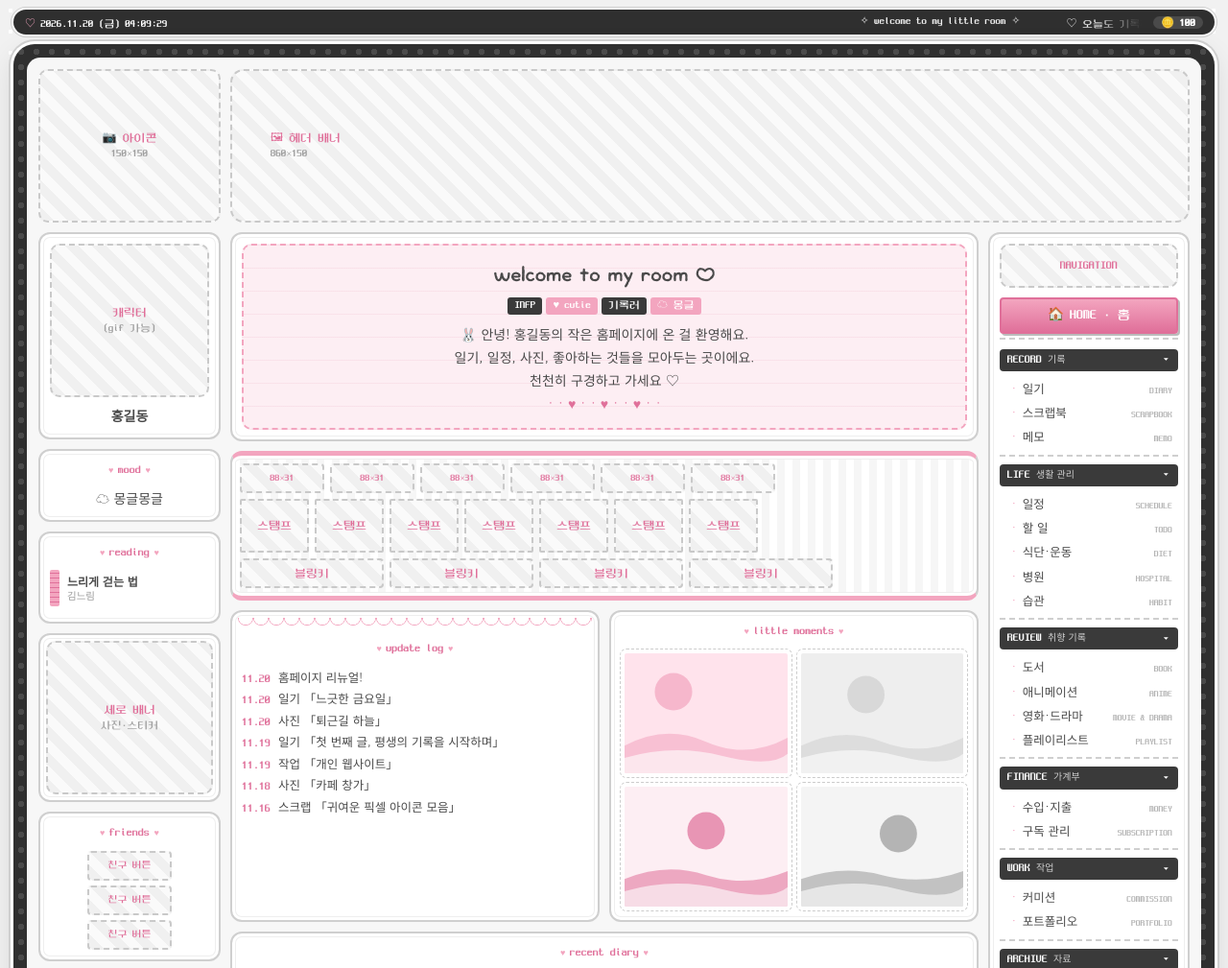
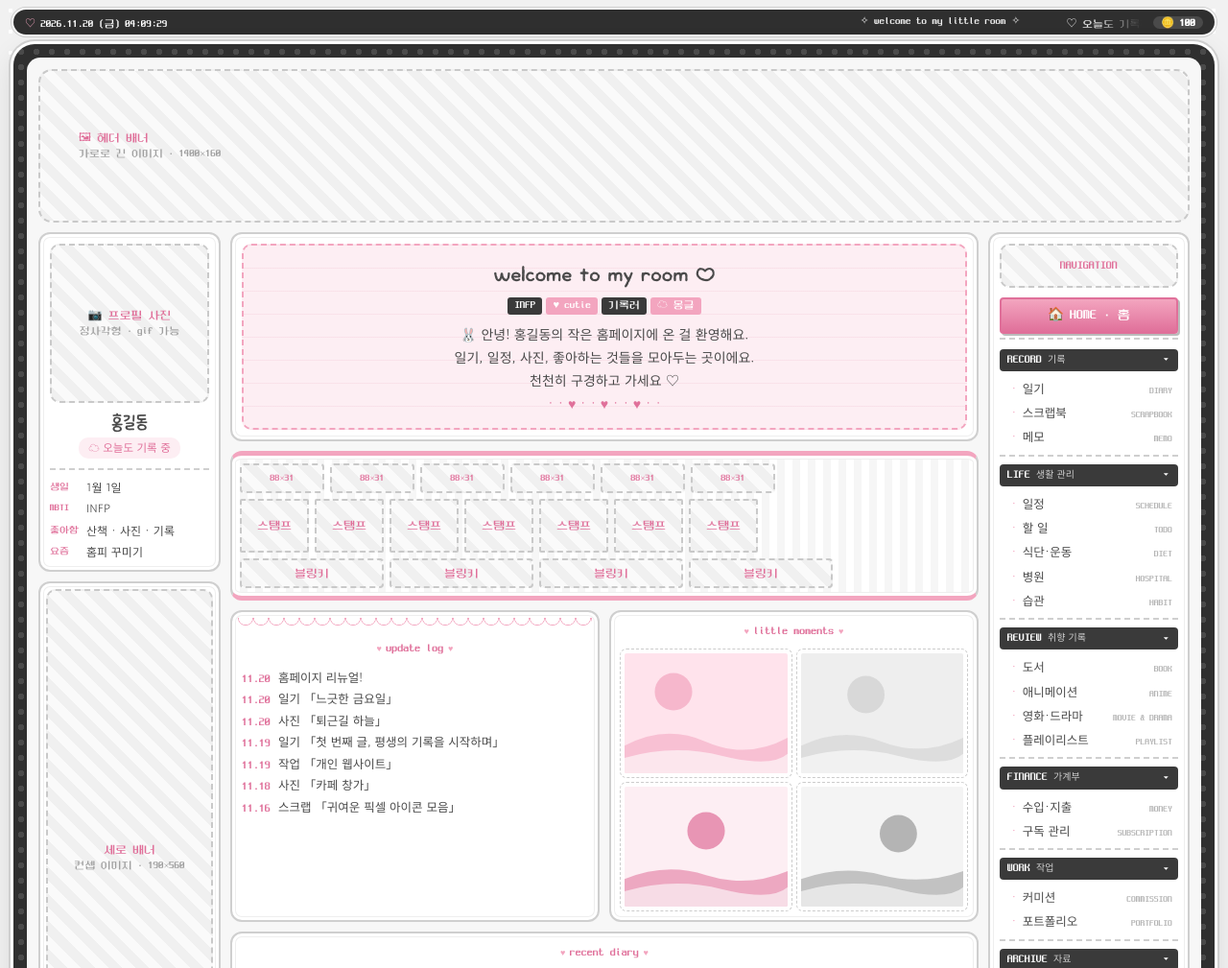
Before and after one commit to alleylovealley-lang/-, an Astro site: page / in a window 1280 px wide. Shown: the top 1009 px of the page at 96% size. Built offline with nearby package versions, Linux system fonts and the light colour scheme; Astro itself is replaced by a stand-in of ours.

Commit message:
Left sidebar: profile card with photo and info, taller concept banner
Merge header icon and character into one profile card (photo, name,
status, info items from site.config), remove mood, reading and friends
boxes, and stretch the vertical banner to 560px.

Co-Authored-By: Claude Opus 5.5 <noreply@anthropic.com>
Claude-Session: https://claude.ai/code/session_015yYW3NeoxLRVLEfPJ4SC2B

```diff
--- a/src/layouts/Base.astro
+++ b/src/layouts/Base.astro
@@ -7,7 +7,7 @@ import TodayWidget from '../components/TodayWidget.astro';
 import QuestBar from '../components/QuestBar.astro';
 import NavTree from '../components/NavTree.astro';
 import { SITE } from '../site.config';
-import { url, getReviews } from '../lib/utils';
+import { url } from '../lib/utils';
 import { currentPath, findNav } from '../lib/nav';
 
 interface Props { title?: string; description?: string; type?: 'website' | 'article'; bare?: boolean; }
@@ -15,12 +15,12 @@ const { title, description = SITE.description, type = 'website', bare = false }
 const fullTitle = title ? `${title} · ${SITE.title}` : SITE.title;
 const canonical = new URL(Astro.url.pathname, Astro.site);
 const I = SITE.images;
+const P = SITE.profile;
 
 const path = currentPath(Astro.url.pathname);
 const { group: curGroup, item: curItem } = findNav(path);
 const activeGroup = curGroup?.key;
 const activeItem = curItem?.href;
-const reading = (await getReviews()).filter((b) => b.data.kind === 'book' && b.data.status === 'doing').slice(0, 2);
 const year = new Date().getFullYear();
 ---
 <!doctype html>
@@ -57,9 +57,8 @@ const year = new Date().getFullYear();
     <div class="outer">
       <div class="inner">
         <header class="hd">
-          <a href={url('/')} class="hd-icon" aria-label="홈으로"><Deco item={I.icon} label="📷 아이콘" hint="150×150" /></a>
           <div class="banner">
-            <Deco item={I.banner} label="🖼 헤더 배너" hint="860×150" class="banner-img" />
+            <Deco item={I.banner} label="🖼 헤더 배너" hint="가로로 긴 이미지 · 1400×160" class="banner-img" />
             {SITE.headerTitle && <a href={url('/')} class="banner-title">{SITE.headerTitle}</a>}
           </div>
         </header>
@@ -73,28 +72,16 @@ const year = new Date().getFullYear();
         </nav>
 
         <aside class="side left">
-          <div class="p">
-            <Deco item={I.mascot} label="캐릭터" hint="(gif 가능)" class="mascot" />
-            <div class="me"><b>{SITE.name}</b></div>
-          </div>
-          <div class="p">
-            <div class="cap">mood</div>
-            <div class="center">{SITE.mood}</div>
-          </div>
-          {reading.length > 0 && (
-            <div class="p">
-              <div class="cap">reading</div>
-              {reading.map((b) => <a class="reading" href={url('/review/book')}><span class="spine" aria-hidden="true"></span><span><b>{b.data.title}</b>{b.data.creator && <small>{b.data.creator}</small>}</span></a>)}
-            </div>
-          )}
+          <section class="p profile" aria-label="프로필">
+            <Deco item={P.photo} label="📷 프로필 사진" hint="정사각형 · gif 가능" class="pf-photo" />
+            <div class="pf-name">{SITE.name}</div>
+            {P.status && <div class="pf-status">{P.status}</div>}
+            {P.items.length > 0 && (
+              <dl class="pf-info">{P.items.map((it) => <><dt>{it.label}</dt><dd>{it.value}</dd></>)}</dl>
+            )}
+          </section>
           {(I.sideBanner.src || SITE.showPlaceholders) && (
-            <div class="p tight"><Deco item={I.sideBanner} label="세로 배너" hint="사진·스티커" class="sidebanner" /></div>
-          )}
-          {I.friends.some((f) => f.src || SITE.showPlaceholders) && (
-            <div class="p">
-              <div class="cap">friends</div>
-              <div class="stack">{I.friends.map((f) => <Deco item={f} label="친구 버튼" hint="88×31" class="b88" />)}</div>
-            </div>
+            <div class="p tight"><Deco item={I.sideBanner} label="세로 배너" hint="컨셉 이미지 · 190×560" class="sidebanner" /></div>
           )}
         </aside>
 
--- a/src/site.config.ts
+++ b/src/site.config.ts
@@ -31,8 +31,17 @@ export const SITE = {
     ],
   },
 
-  /** 좌측바 '오늘 기분' */
-  mood: '☁ 몽글몽글',
+  /** 좌측바 프로필 카드 — 사진 + 간단한 내 정보 (항목은 자유롭게 추가·삭제) */
+  profile: {
+    photo: { src: '', alt: '프로필 사진' } as Deco, // 정사각형 추천 (gif 가능)
+    status: '☁ 오늘도 기록 중', // 사진 아래 한 줄 상태 메시지
+    items: [
+      { label: '생일', value: '1월 1일' },
+      { label: 'MBTI', value: 'INFP' },
+      { label: '좋아함', value: '산책 · 사진 · 기록' },
+      { label: '요즘', value: '홈피 꾸미기' },
+    ],
+  },
 
   /** 메뉴 — 대주제 띠를 누르면 접기/펼치기, 소주제를 누르면 해당 페이지로 이동 */
   nav: [
@@ -121,10 +130,8 @@ export const SITE = {
 
   /** 꾸미기 이미지 */
   images: {
-    icon: { src: '', alt: '아이콘' } as Deco, // 헤더 왼쪽 정사각형 (150×150)
-    banner: { src: '', alt: '헤더 배너' } as Deco, // 헤더 배너 (860×150)
-    mascot: { src: '', alt: '캐릭터' } as Deco, // 좌측바 캐릭터
-    sideBanner: { src: '', alt: '세로 배너' } as Deco, // 좌측바 세로 배너 (130×160)
+    banner: { src: '', alt: '헤더 배너' } as Deco, // 헤더 배너 (가로로 긴 이미지, 1400×160 정도)
+    sideBanner: { src: '', alt: '세로 배너' } as Deco, // 좌측바 세로로 긴 배너 (190×560 정도, 컨셉 이미지)
     navTitle: { src: '', alt: 'navigation' } as Deco, // 메뉴 위 제목 이미지 (150×46)
     photo: { src: '', alt: '포토' } as Deco, // 홈 포토 박스
     myButton: { src: '', alt: '내 버튼' } as Deco, // 'link me!' 내 88×31 버튼
@@ -134,8 +141,6 @@ export const SITE = {
     stamps: [{ src: '' }, { src: '' }, { src: '' }, { src: '' }, { src: '' }, { src: '' }, { src: '' }] as Deco[],
     /** 홈 꾸미기 띠: 긴 블링키 (150×31 정도) */
     blinkies: [{ src: '' }, { src: '' }, { src: '' }, { src: '' }] as Deco[],
-    /** 좌측바 친구 버튼 (href에 친구 사이트 주소) */
-    friends: [{ src: '', href: '' }, { src: '', href: '' }, { src: '', href: '' }] as Deco[],
   },
 
   /** 이미지가 비어 있을 때 자리표시를 보여줄지 (꾸미기 다 끝나면 false 추천) */
--- a/src/styles/global.css
+++ b/src/styles/global.css
@@ -63,7 +63,7 @@ img { max-width: 100%; }
   grid-template-areas: 'hd hd hd' 'left main right' 'foot foot foot';
   align-items: start;
 }
-.hd { grid-area: hd; display: grid; grid-template-columns: 190px 1fr; gap: 10px; }
+.hd { grid-area: hd; }
 .left { grid-area: left; } .right { grid-area: right; } .main { grid-area: main; } .foot { grid-area: foot; }
 .side, .main { display: flex; flex-direction: column; gap: 10px; min-width: 0; }
 
@@ -88,8 +88,6 @@ img { max-width: 100%; }
   background: repeating-linear-gradient(45deg, #f0f0f0 0 10px, #fafafa 10px 20px); border: 2px dashed #c9c9c9;
 }
 .ph b { display: block; color: var(--pink-deep); font-weight: 400; font-size: 12px; }
-.hd-icon { text-decoration: none; }
-.hd-icon .deco { height: 160px; }
 .banner { position: relative; height: 160px; }
 .banner-img { height: 100%; border-radius: 14px; }
 .banner .ph { place-items: center start; padding-left: 40px; text-align: left; }
@@ -98,12 +96,20 @@ img { max-width: 100%; }
   color: #fff; -webkit-text-stroke: 2px var(--pink-deep); text-shadow: 3px 3px 0 #555; white-space: nowrap;
 }
 .banner-title:hover { color: #fff; }
-.mascot { height: 160px; }
-.sidebanner { height: 160px; }
+
+.sidebanner { height: 560px; }
+
+/* ── 좌측바 프로필 카드 ── */
+.profile { text-align: center; }
+.pf-photo { aspect-ratio: 1; width: 100%; border-radius: 10px; }
+.pf-name { margin-top: 8px; font: 400 22px/1.2 var(--hand); }
+.pf-status { margin: 2px auto 0; display: inline-block; font-size: 11.5px; color: var(--pink-deep); background: var(--pink-soft); border-radius: 10px; padding: 1px 10px; }
+.pf-info { display: grid; grid-template-columns: auto 1fr; gap: 3px 8px; margin: 10px 0 0; padding-top: 8px; border-top: 2px dashed var(--line); text-align: left; font-size: 12px; }
+.pf-info dt { font: 10px/1.9 var(--pixel); color: var(--pink-deep); }
+.pf-info dd { margin: 0; line-height: 1.6; }
 .b88 { width: 88px; height: 31px; border-radius: 4px; flex-shrink: 0; }
 .b88.ph b { font-size: 10px; } .b88.ph { font-size: 0; }
 .centered { margin: 0 auto; }
-.me { text-align: center; margin-top: 8px; }
 .code { width: 100%; height: 48px; margin-top: 6px; font: 9px/1.3 var(--mono); color: #888; border: 1px solid var(--line); resize: none; }
 
 /* ── 메뉴 ── */
@@ -176,9 +182,10 @@ pre { padding: 0.9rem 1rem; border-radius: 8px; overflow-x: auto; border: 1px so
   body { padding: 10px 8px; }
   .outer { padding: 8px; border-radius: 16px; }
   .inner { grid-template-columns: minmax(0, 1fr); grid-template-areas: 'hd' 'mnav' 'main' 'right' 'left' 'foot'; padding: 8px; }
-  .hd { grid-template-columns: 1fr; }
-  .hd-icon { display: none; }
   .banner { height: 110px; }
+  .left { flex-direction: column; }
+  .sidebanner { height: 360px; }
+  .pf-photo { width: 140px; margin: 0 auto; }
   .banner-title { font-size: 30px; right: 14px; bottom: 10px; }
   .banner .ph { padding-left: 16px; }
   .right .nav { display: none; }
@@ -217,10 +224,6 @@ pre { padding: 0.9rem 1rem; border-radius: 8px; overflow-x: auto; border: 1px so
 .grp li a[aria-current='page'] { background: var(--pink-soft); color: var(--pink-deep); font-weight: 700; }
 .grp li a[aria-current='page']::before { content: '♥'; }
 
-/* ── 좌측바: 읽는 책 ── */
-.reading { display: flex; gap: 8px; align-items: center; text-decoration: none; font-size: 12px; line-height: 1.4; margin-bottom: 6px; }
-.reading .spine { width: 10px; height: 38px; flex-shrink: 0; border-radius: 2px; background: repeating-linear-gradient(0deg, var(--pink) 0 4px, var(--pink-deep) 4px 5px); }
-.reading small { display: block; color: var(--mute); font-size: 10.5px; }
 .questlink { display: block; text-decoration: none; }
 .questlink:hover { border-color: var(--pink); }
 
```
Also changed, not shown: README.md.
